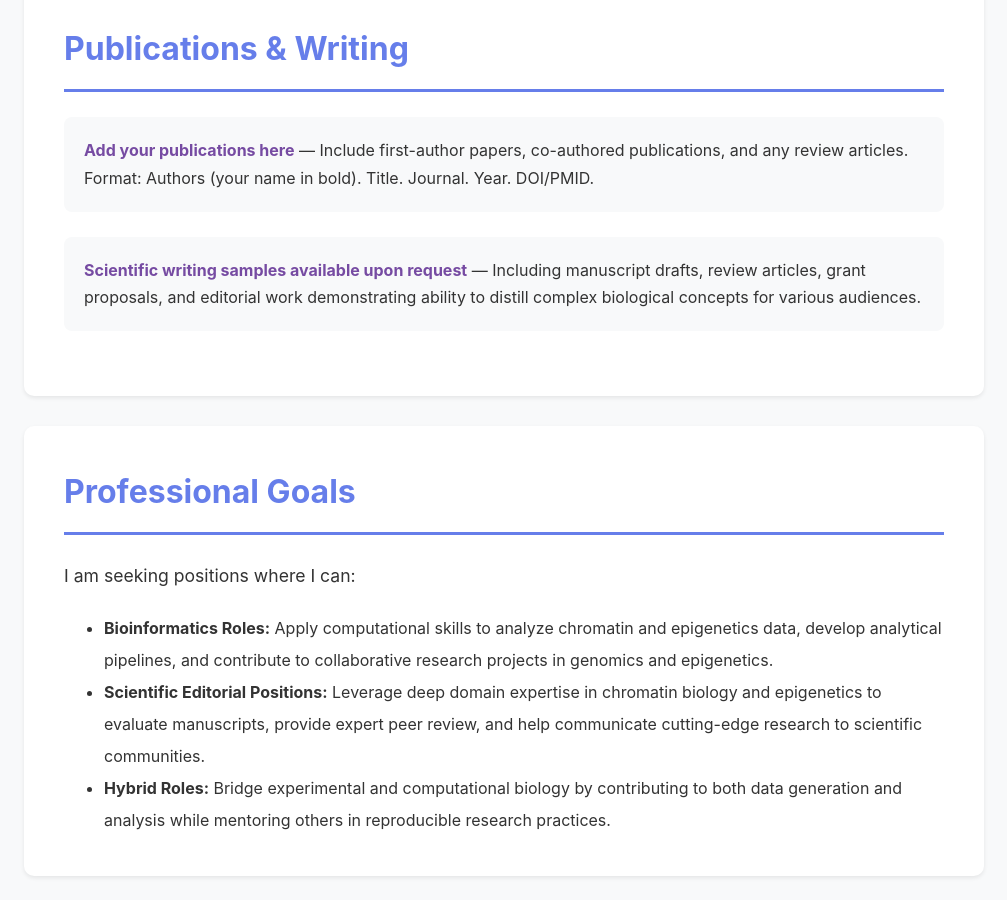
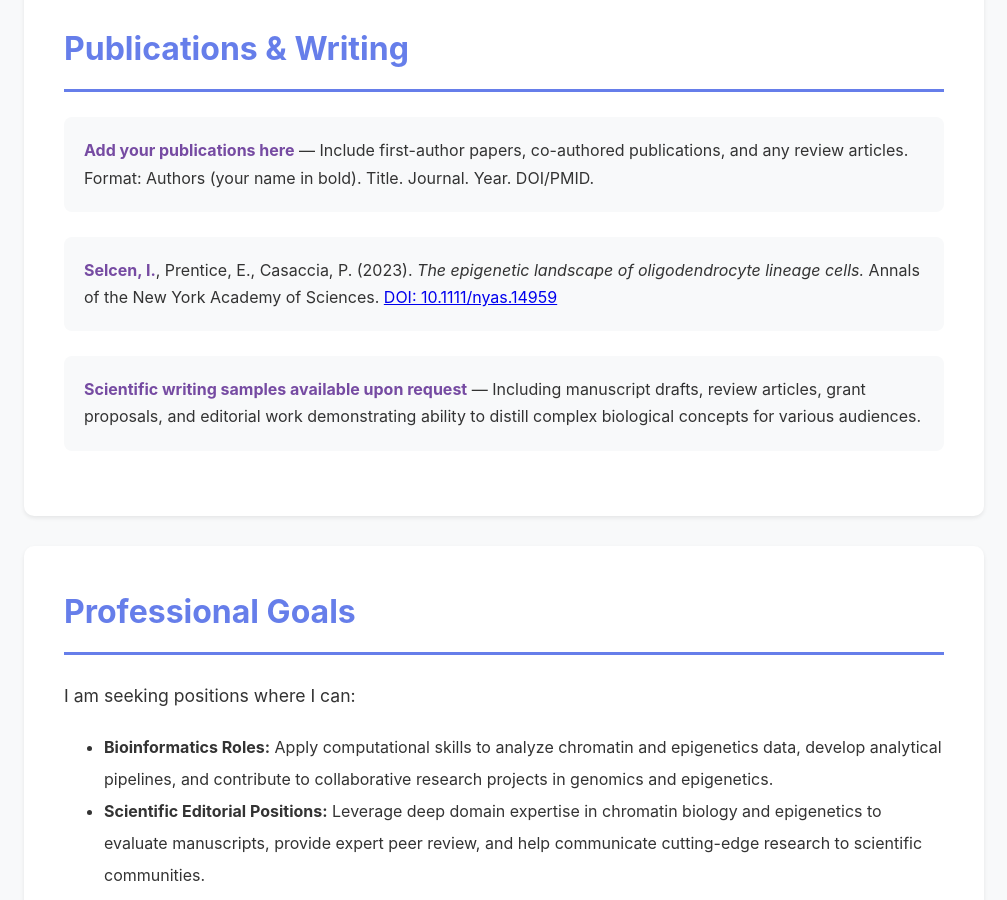
Before and after one commit to ipekselcen/ipekselcen.github.io, a Jekyll site: the page built from index.html, in a window 1280 px wide and 900 px high, scrolled down 3486 px. Shown: the whole window, without its empty margins (136-1143 px from the left). Built offline with Jekyll 4.4.1, drawn with Linux system fonts in a browser that asks for light colours.

Commit message:
Update index.html

```diff
--- a/index.html
+++ b/index.html
@@ -422,6 +422,13 @@ permalink: /
                 <strong>Add your publications here</strong> — Include first-author papers, co-authored publications, and any review articles. Format: Authors (your name in bold). Title. Journal. Year. DOI/PMID.
             </div>
             <div class="publication">
+                <strong>Selcen, I.</strong>, Prentice, E., Casaccia, P. (2023).
+                <em>The epigenetic landscape of oligodendrocyte lineage cells.</em>
+                Annals of the New York Academy of Sciences.
+                <a href="https://doi.org/10.1111/nyas.14959" target="_blank">DOI: 10.1111/nyas.14959</a>
+            </div>
+
+            <div class="publication">
                 <strong>Scientific writing samples available upon request</strong> — Including manuscript drafts, review articles, grant proposals, and editorial work demonstrating ability to distill complex biological concepts for various audiences.
             </div>
         </section>
```
